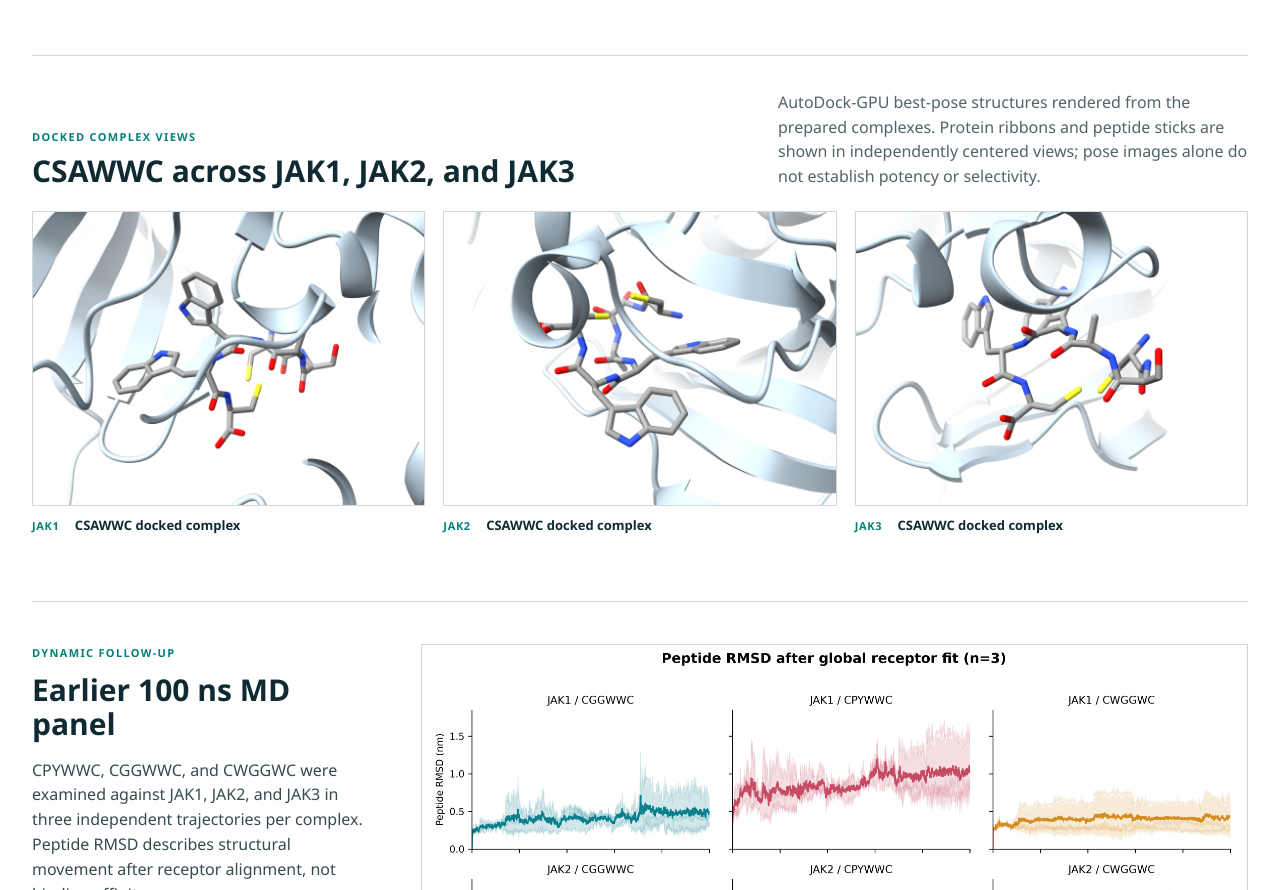
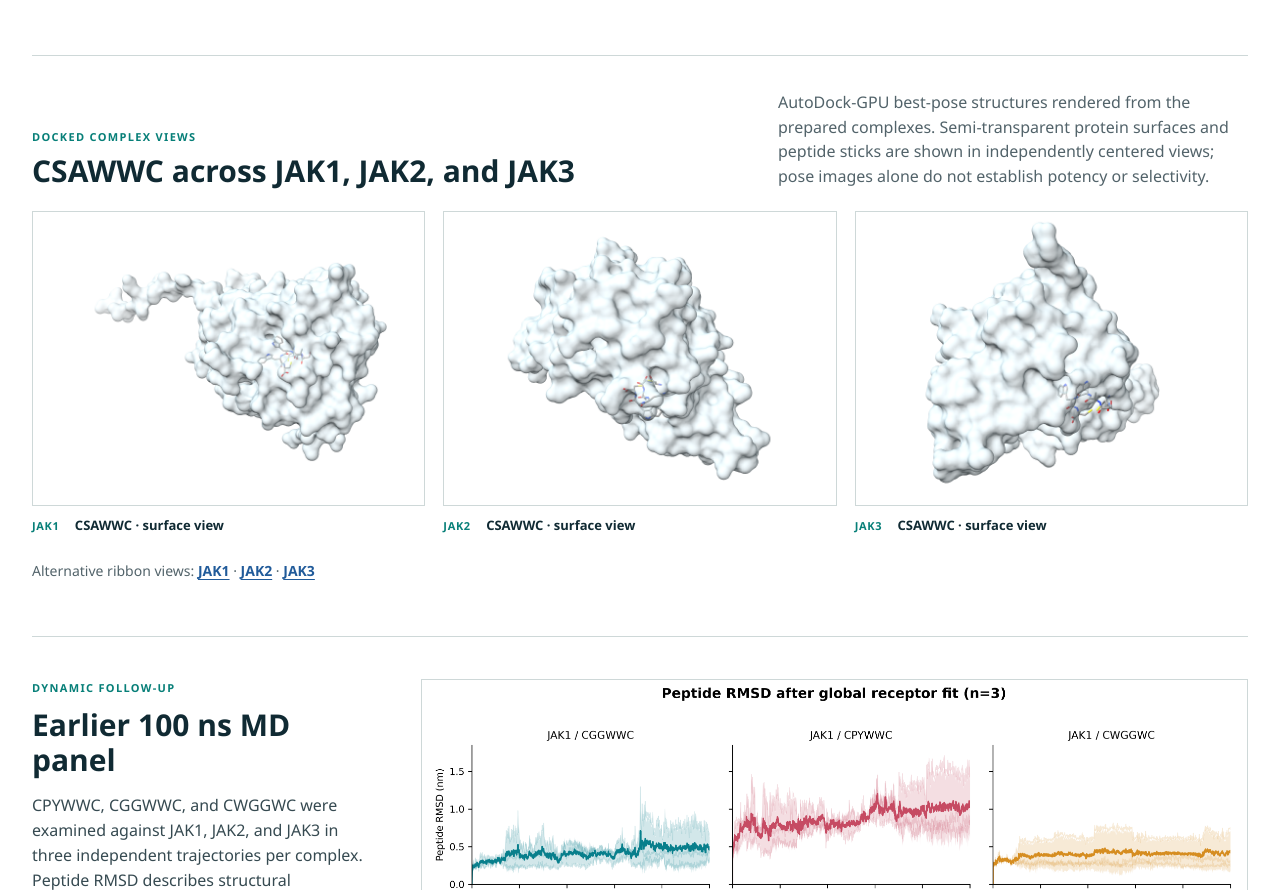
Before and after one commit to sintavee406-hash/computational-biology-portfolio, a plain HTML site: page docs/index.html in a window 1280 px wide. Shown: the part 3448-4338 px from the top of the page. Drawn offline with Linux system fonts and the light colour scheme.

Commit message:
Add protein surface views for docked JAK peptide complexes

```diff
--- a/docs/index.html
+++ b/docs/index.html
@@ -74,12 +74,13 @@
           <figure><a href="assets/jak1-pocket-close.png" target="_blank" rel="noopener"><img src="assets/jak1-pocket-close.png" alt="Close view of docked CPYWWC at the JAK1 surface" loading="lazy"></a><figcaption><span>03</span> Binding-site detail · close view</figcaption></figure>
         </div>
 
-        <div class="structure-heading"><div><p class="section-index">DOCKED COMPLEX VIEWS</p><h3>CSAWWC across JAK1, JAK2, and JAK3</h3></div><p>AutoDock-GPU best-pose structures rendered from the prepared complexes. Protein ribbons and peptide sticks are shown in independently centered views; pose images alone do not establish potency or selectivity.</p></div>
+        <div class="structure-heading"><div><p class="section-index">DOCKED COMPLEX VIEWS</p><h3>CSAWWC across JAK1, JAK2, and JAK3</h3></div><p>AutoDock-GPU best-pose structures rendered from the prepared complexes. Semi-transparent protein surfaces and peptide sticks are shown in independently centered views; pose images alone do not establish potency or selectivity.</p></div>
         <div class="structure-grid">
-          <figure><a href="assets/jak1-csawwc-docked.png" target="_blank" rel="noopener"><img src="assets/jak1-csawwc-docked.png" alt="AutoDock-GPU pose of CSAWWC with JAK1 shown as peptide sticks and protein ribbon" loading="lazy"></a><figcaption><span>JAK1</span> CSAWWC docked complex</figcaption></figure>
-          <figure><a href="assets/jak2-csawwc-docked.png" target="_blank" rel="noopener"><img src="assets/jak2-csawwc-docked.png" alt="AutoDock-GPU pose of CSAWWC with JAK2 shown as peptide sticks and protein ribbon" loading="lazy"></a><figcaption><span>JAK2</span> CSAWWC docked complex</figcaption></figure>
-          <figure><a href="assets/jak3-csawwc-docked.png" target="_blank" rel="noopener"><img src="assets/jak3-csawwc-docked.png" alt="AutoDock-GPU pose of CSAWWC with JAK3 shown as peptide sticks and protein ribbon" loading="lazy"></a><figcaption><span>JAK3</span> CSAWWC docked complex</figcaption></figure>
+          <figure><a href="assets/jak1-csawwc-surface.png" target="_blank" rel="noopener"><img src="assets/jak1-csawwc-surface.png" alt="AutoDock-GPU pose of CSAWWC with JAK1 shown as peptide sticks and a semi-transparent protein surface" loading="lazy"></a><figcaption><span>JAK1</span> CSAWWC · surface view</figcaption></figure>
+          <figure><a href="assets/jak2-csawwc-surface.png" target="_blank" rel="noopener"><img src="assets/jak2-csawwc-surface.png" alt="AutoDock-GPU pose of CSAWWC with JAK2 shown as peptide sticks and a semi-transparent protein surface" loading="lazy"></a><figcaption><span>JAK2</span> CSAWWC · surface view</figcaption></figure>
+          <figure><a href="assets/jak3-csawwc-surface.png" target="_blank" rel="noopener"><img src="assets/jak3-csawwc-surface.png" alt="AutoDock-GPU pose of CSAWWC with JAK3 shown as peptide sticks and a semi-transparent protein surface" loading="lazy"></a><figcaption><span>JAK3</span> CSAWWC · surface view</figcaption></figure>
         </div>
+        <p class="alternate-views">Alternative ribbon views: <a href="assets/jak1-csawwc-docked.png" target="_blank" rel="noopener">JAK1</a> · <a href="assets/jak2-csawwc-docked.png" target="_blank" rel="noopener">JAK2</a> · <a href="assets/jak3-csawwc-docked.png" target="_blank" rel="noopener">JAK3</a></p>
 
         <div class="md-layout">
           <div class="md-copy"><p class="section-index">DYNAMIC FOLLOW-UP</p><h3>Earlier 100 ns MD panel</h3><p>CPYWWC, CGGWWC, and CWGGWC were examined against JAK1, JAK2, and JAK3 in three independent trajectories per complex. Peptide RMSD describes structural movement after receptor alignment, not binding affinity.</p><p class="md-status">A separate five-peptide × three-JAK panel is ongoing. Its results are not shown as completed.</p></div>
--- a/docs/styles.css
+++ b/docs/styles.css
@@ -73,6 +73,8 @@ figcaption span{color:var(--teal);font-weight:800;font-size:11px;margin-right:12
 .structure-grid a{display:grid;place-items:center;background:#f8faf9;aspect-ratio:4/3;border:1px solid var(--line)}
 .structure-grid img{width:100%;height:100%;object-fit:contain}
 .structure-grid figcaption{padding:10px 0;color:var(--ink);font-weight:650}
+.alternate-views{margin:14px 0 0;color:var(--muted);font-size:14px}
+.alternate-views a{color:var(--blue);font-weight:650;text-decoration:underline;text-underline-offset:3px}
 .md-layout{display:grid;grid-template-columns:28% 1fr;gap:4%;border-top:1px solid var(--line);padding-top:42px;margin-top:55px}
 .md-copy h3{margin-top:12px}
 .md-copy p:not(.section-index){color:#364a51}
```
Also changed, not shown: docs/assets/jak1-csawwc-surface.png (added), docs/assets/jak2-csawwc-surface.png (added), docs/assets/jak3-csawwc-surface.png (added).
